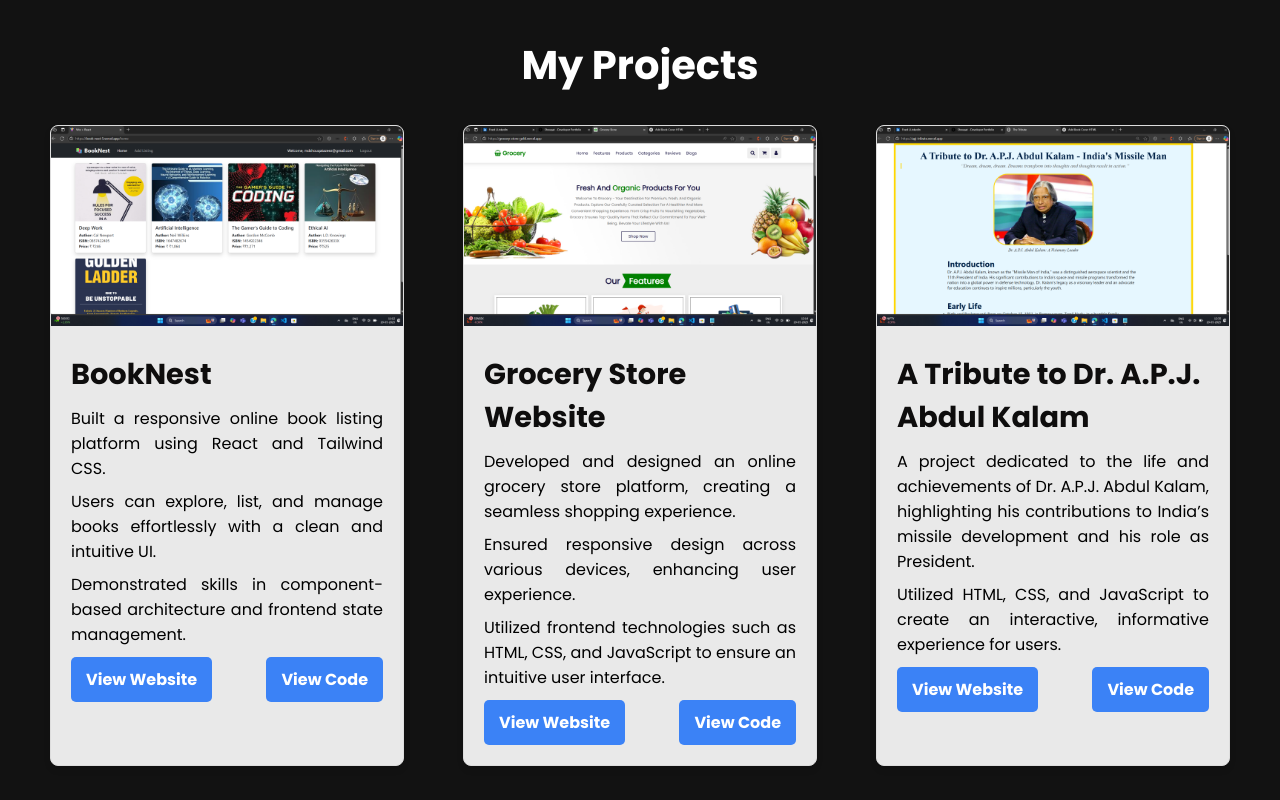
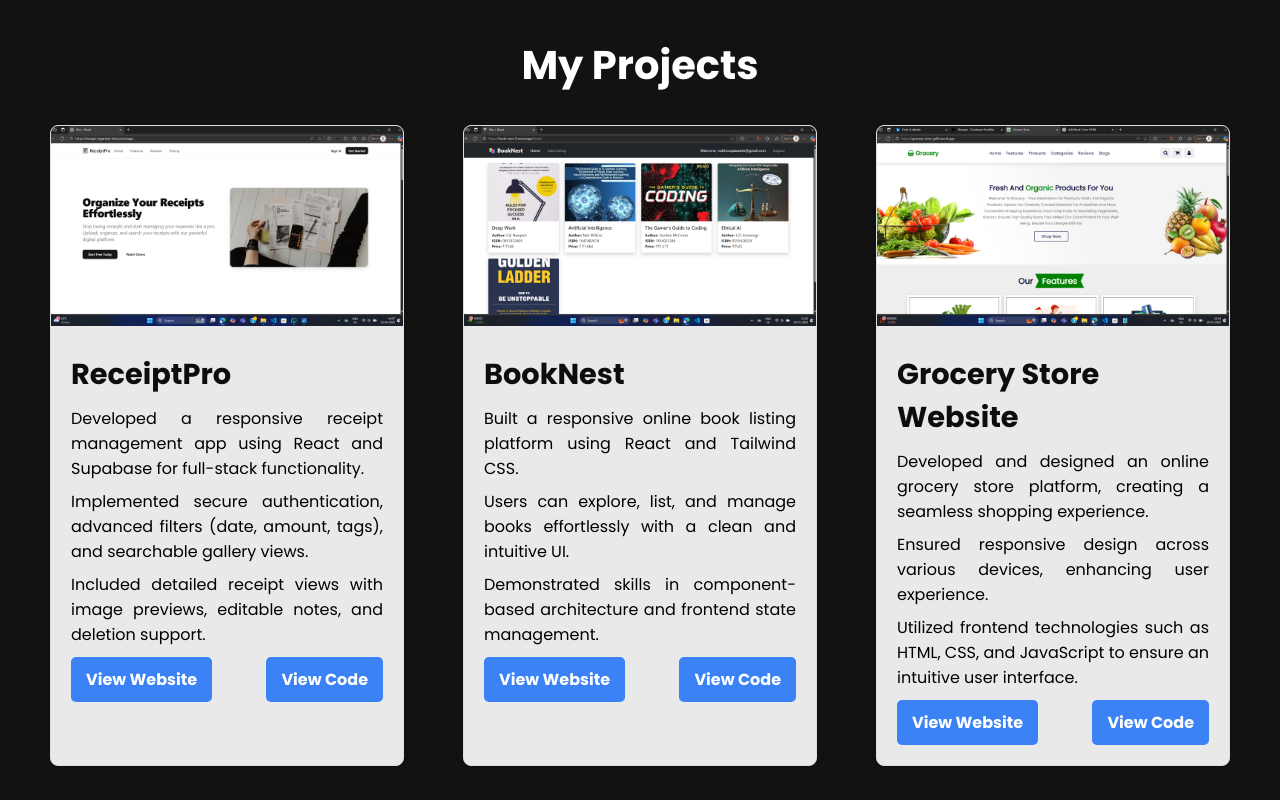
Before and after one commit to shouqatazeez/myportfolio-website, a plain HTML site: page index.html in a window 1280 px wide. Shown: the part 1320-2120 px from the top of the page. Drawn offline with nearby package versions, Linux system fonts and the light colour scheme.

Commit message:
added thr new proj

```diff
--- a/index.html
+++ b/index.html
@@ -75,6 +75,31 @@
             <h2>My Projects</h2>
             <div class="project-container">
 
+
+                <div class="project-card">
+    <a href="https://receipt-organizer-bice.vercel.app/" target="_blank">
+        <img src="picture-5.png" alt="Receipt Management App" class="project-image">
+    </a>
+    <div class="project-details">
+        <h3>ReceiptPro</h3>
+        <ul>
+            <li>Developed a responsive receipt management app using React and Supabase for full-stack functionality.</li>
+            <li>Implemented secure authentication, advanced filters (date, amount, tags), and searchable gallery views.</li>
+            <li>Included detailed receipt views with image previews, editable notes, and deletion support.</li>
+        </ul>
+        <div class="project-links">
+            <a href="https://receipt-organizer-bice.vercel.app/" target="_blank" class="btn">View Website</a>
+            <a href="https://github.com/shouqatazeez/receipt-organizer.git" target="_blank" class="btn">View Code</a>
+        </div>
+    </div>
+</div>
+
+
+
+
+
+
+
                 <div class="project-card">
                     <a href="https://book-nest-5.vercel.app/" target="_blank">
                         <img src="picture-1.png" alt="BookNest Project" class="project-image">
@@ -111,22 +136,7 @@
                     </div>
                 </div>
 
-                <div class="project-card">
-                    <a href="https://apj-tribute.vercel.app/" target="_blank">
-                        <img src="picture-3.png" alt="A Tribute to Dr. A.P.J. Abdul Kalam" class="project-image">
-                    </a>
-                    <div class="project-details">
-                        <h3>A Tribute to Dr. A.P.J. Abdul Kalam</h3>
-                        <ul>
-                            <li>A project dedicated to the life and achievements of Dr. A.P.J. Abdul Kalam, highlighting his contributions to India’s missile development and his role as President.</li>
-                            <li>Utilized HTML, CSS, and JavaScript to create an interactive, informative experience for users.</li>
-                        </ul>
-                        <div class="project-links">
-                            <a href="https://apj-tribute.vercel.app/" target="_blank" class="btn">View Website</a>
-                            <a href="https://github.com/shouqatazeez/APJTribute" target="_blank" class="btn">View Code</a>
-                        </div>
-                    </div>
-                </div>
+
 
             </div>
         </section>
@@ -153,6 +163,7 @@
                         <li><i class="fab fa-node-js"></i> Node.js</li>
                         <li><i class="fas fa-server"></i> Express.js</li>
                         <li><i class="fas fa-fire"></i> Firebase</li>
+
                     </ul>
                 </div>
 
```
Also changed, not shown: picture-3.png (deleted), picture-5.png (added).
